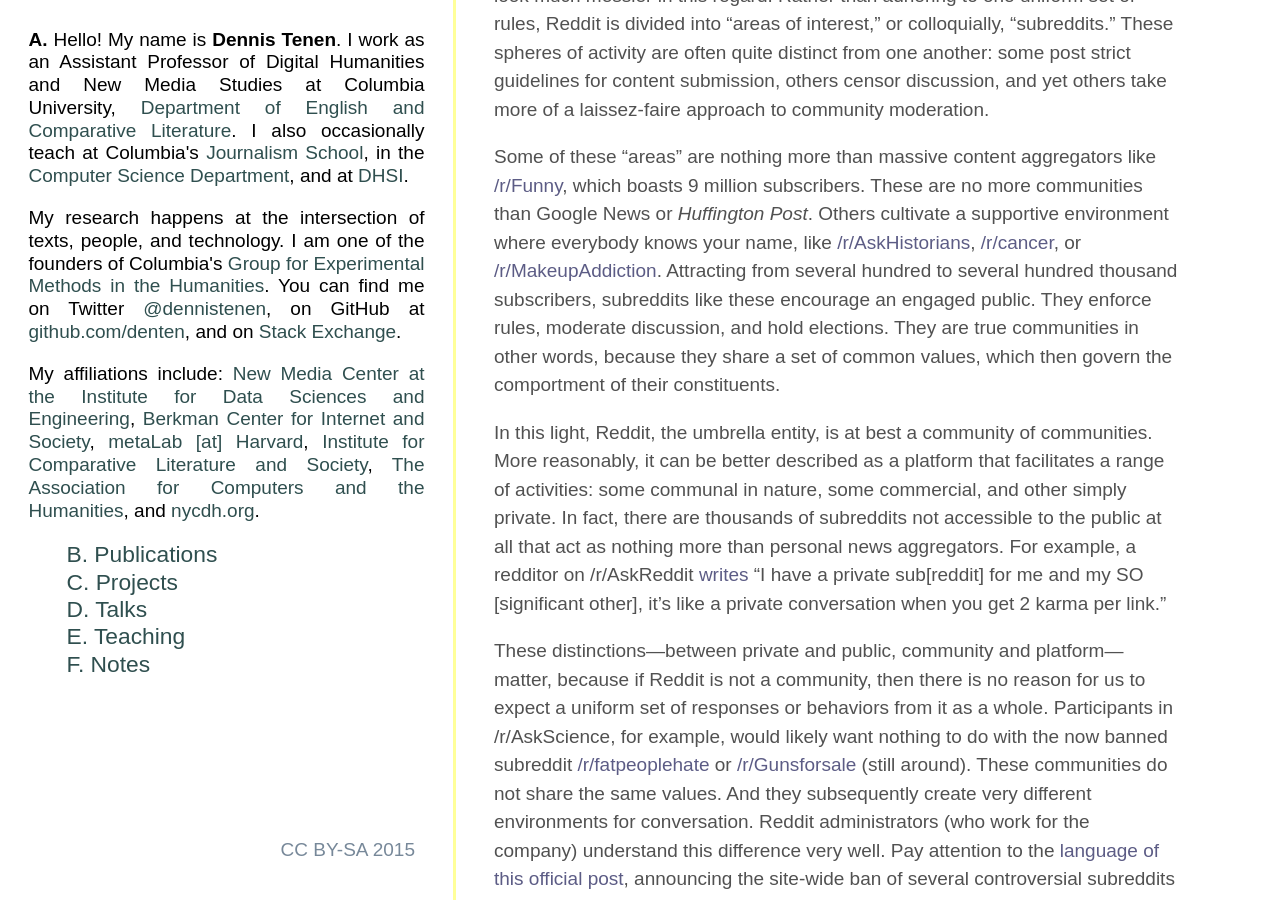
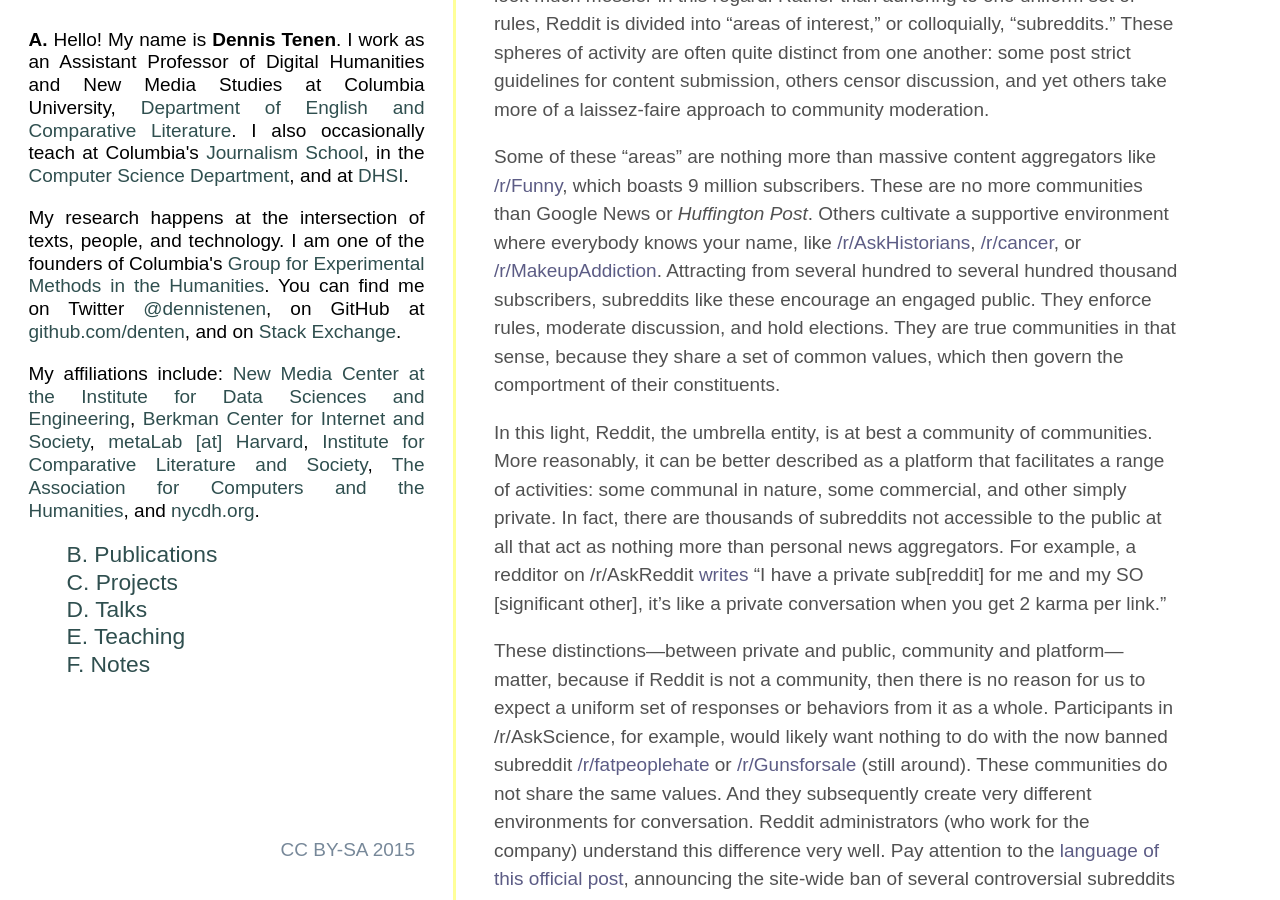
Before and after one commit to denten/denten.github.io, a Jekyll site: the page built from _posts/2015-07-29-reddit-community.md, in a window 1280 px wide and 900 px high, scrolled down 788 px. Built offline with Jekyll 4.4.1, drawn with Linux system fonts in a browser that asks for light colours; some web fonts are replaced.

Commit message:
minor updates

```diff
--- a/_posts/2015-07-29-reddit-community.md
+++ b/_posts/2015-07-29-reddit-community.md
@@ -54,7 +54,7 @@
 [/r/MakeupAddiction](https://www.reddit.com/r/makeupaddiction/). Attracting
 from several hundred to several hundred thousand subscribers, subreddits like
 these encourage an engaged public.  They enforce rules, moderate discussion,
-and hold elections. They are true communities in other words, because they
+and hold elections. They are true communities in that sense, because they
 share a set of common values, which then govern the comportment of their
 constituents.
 
```
